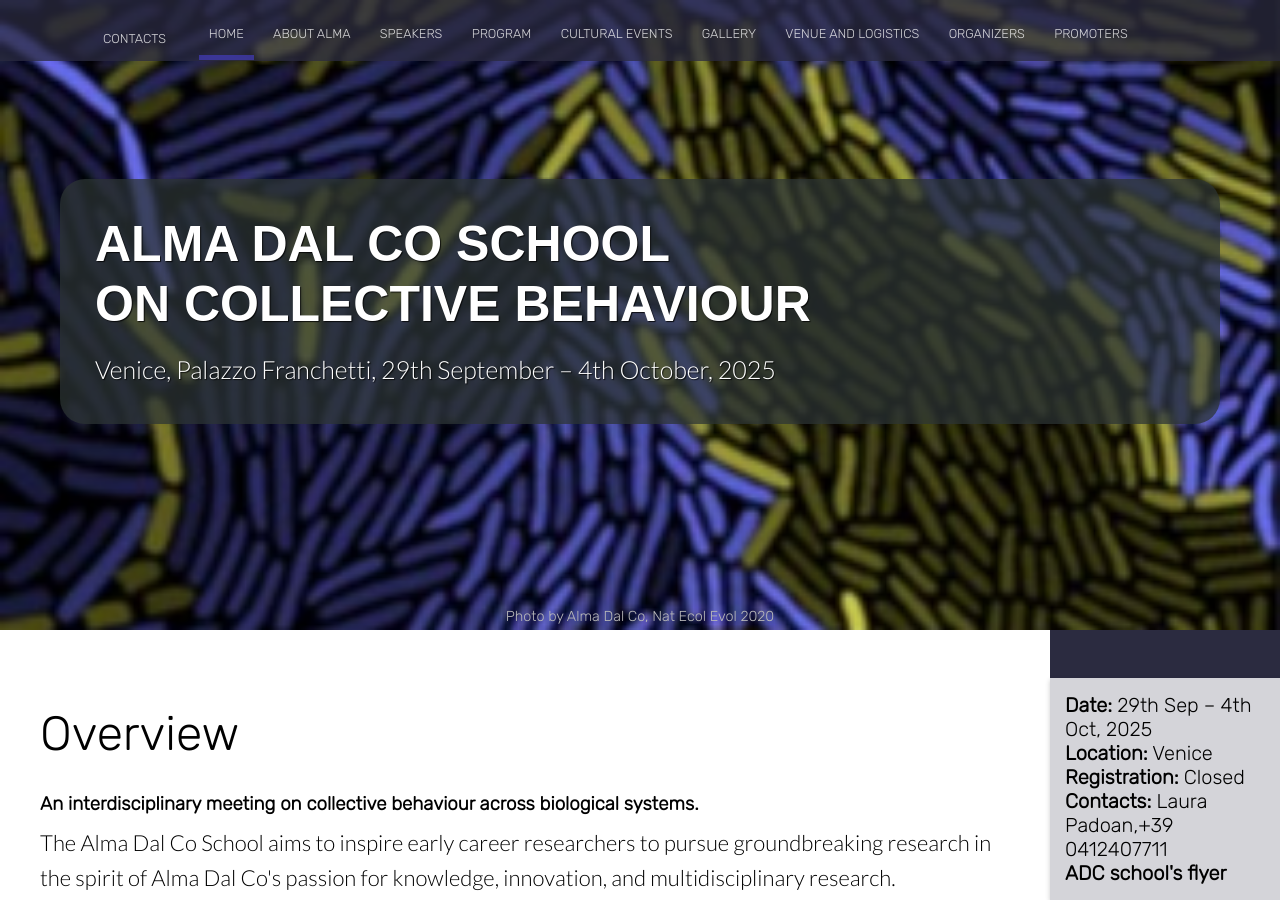
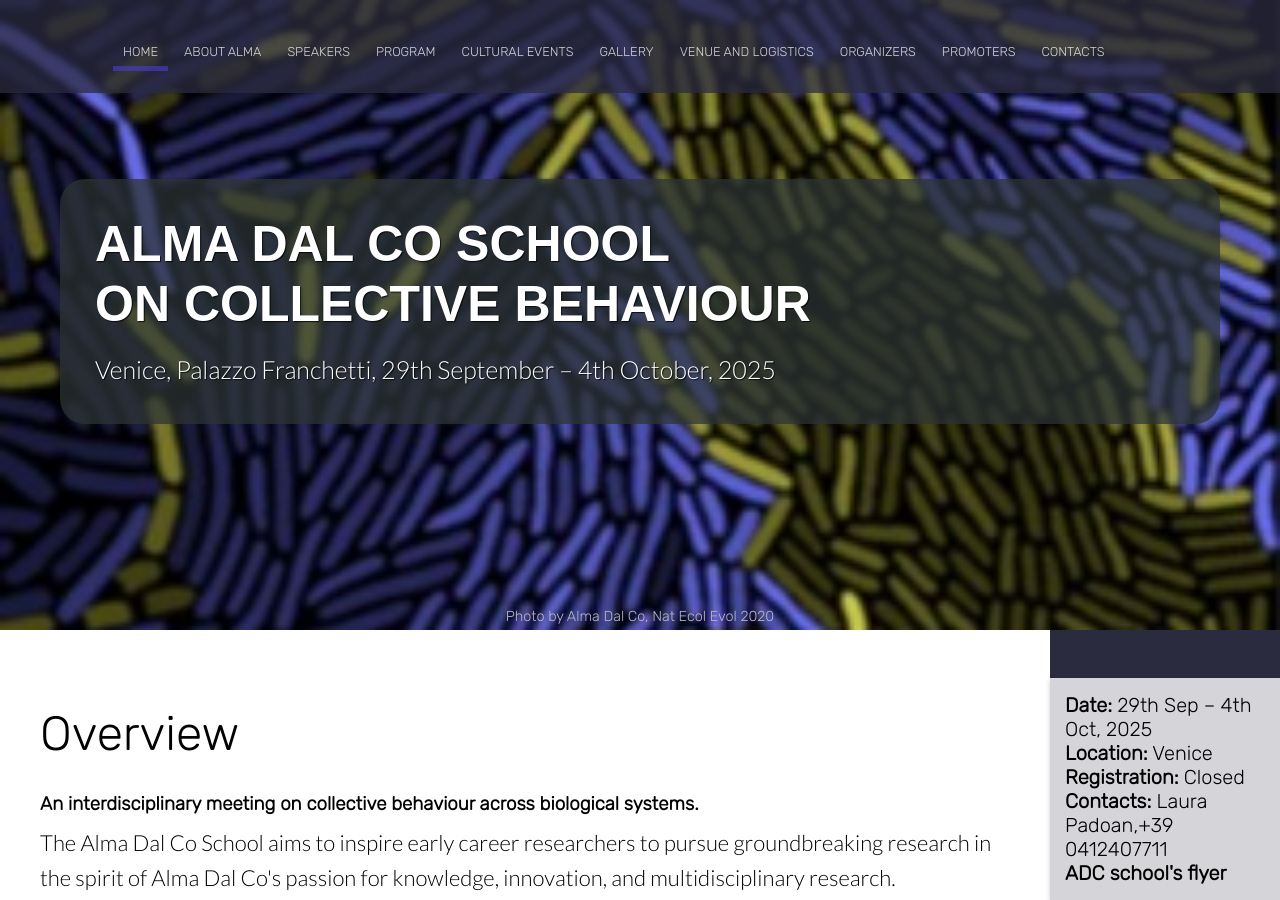
Before and after one commit to almadalcoschool/almadalcoschool.github.io, a Jekyll site: the page built from index.html, in a window 1280 px wide and 900 px high. Built offline with Jekyll 4.4.1, drawn with Linux system fonts in a browser that asks for light colours; nearby versions of some CDN libraries; the list of posts is cut into pages by our own code.

Commit message:
navbar updated

```diff
--- a/_sass/navigation.scss
+++ b/_sass/navigation.scss
@@ -1,6 +1,79 @@
+// .nav-open nav {
+// 	border-bottom: 1px dotted rgba(255, 255, 255, .2);
+// 	padding: 10px 0;
+// 	a {
+// 		display: block;
+// 		padding: 30px 0;
+// 	}
+
+// 	@media #{$mid-point} {
+// 		border: 0;
+// 		padding: 0 20px;
+
+// 		a {
+// 			display: inline;
+// 		}
+// 	}
+// }
+
+// nav {
+// 	text-transform: uppercase;
+// 	font-size: .8em;
+// 	width: 100%;
+// 	position: relative;
+// 	top: -7px;
+// 	text-shadow: none;
+
+// 	@media #{$mid-point} {
+// 		padding: 0 20px;
+// 		display: inline;
+// 	}
+
+
+// 	a {
+// 		margin: 0 3px;
+// 		padding: 14px 10px;
+// 		border: 0;
+// 		display: none;
+
+// 		@media #{$mid-point} {
+// 			display: inline;
+// 			border-bottom: 1px solid rgba(255,255,255,0);
+// 			color: rgba(255,255,255,.8);
+// 		}
+
+
+// 		&.nav-toggle {
+// 			display: inline;
+// 			position: absolute;
+// 			right: 10px;
+// 			top: -7px;
+// 			font-size: 1.9em;
+// 			border: 0;
+// 			text-shadow: 0;
+// 			padding: 0 !important;
+// 			@media #{$mid-point} {
+// 				display: none;
+// 			}
+
+// 			&:hover {
+// 				border: 0;
+// 			}
+// 		}
+// 	}
+
+// 	a.active {
+// 		border-bottom: 5px solid #443cc0ab;
+// 	}
+
+// }
+
+
+
 .nav-open nav {
   border-bottom: 1px dotted rgba(255, 255, 255, .2);
   padding: 10px 0;
+
   a {
     display: block;
     padding: 30px 0;
@@ -11,7 +84,7 @@
     padding: 0 20px;
 
     a {
-			display: inline;
+      display: inline-block; // corretto: prima era inline
     }
   }
 }
@@ -26,9 +99,10 @@
 
   @media #{$mid-point} {
     padding: 0 20px;
-		display: inline;
+    display: flex;               // corretto: prima era inline
+    justify-content: flex-start; // puoi mettere space-between se vuoi distanziarli
+    flex-wrap: wrap;             // permette di andare a capo se servono più voci
   }
-
 
   a {
     margin: 0 3px;
@@ -37,11 +111,10 @@
     display: none;
 
     @media #{$mid-point} {
-			display: inline;
+      display: inline-block; // corretto: prima era inline
       border-bottom: 1px solid rgba(255,255,255,0);
       color: rgba(255,255,255,.8);
     }
-
 
     &.nav-toggle {
       display: inline;
@@ -52,6 +125,7 @@
       border: 0;
       text-shadow: 0;
       padding: 0 !important;
+
       @media #{$mid-point} {
         display: none;
       }
@@ -65,5 +139,4 @@
   a.active {
     border-bottom: 5px solid #443cc0ab;
   }
-
 }
```
Lines whose indentation alone changed are shown as unchanged.
